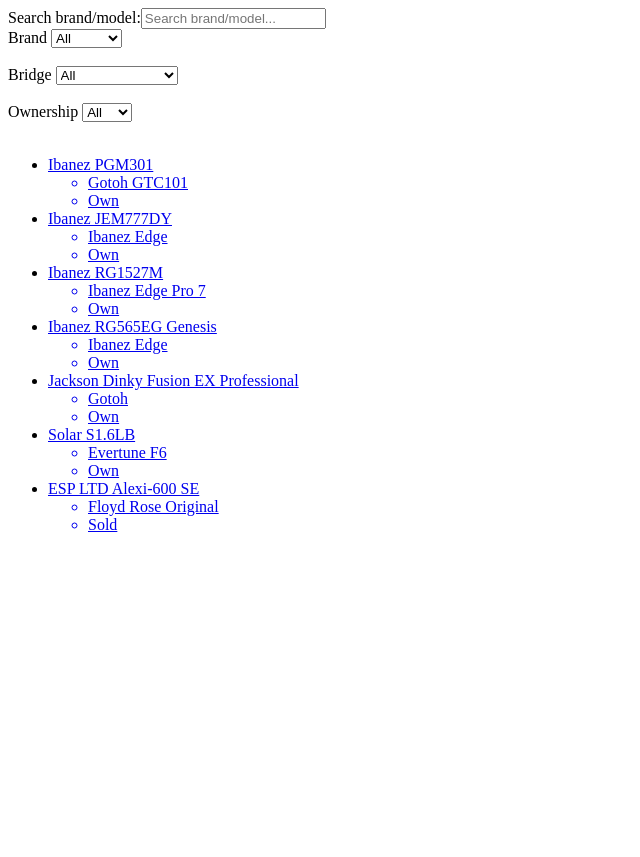
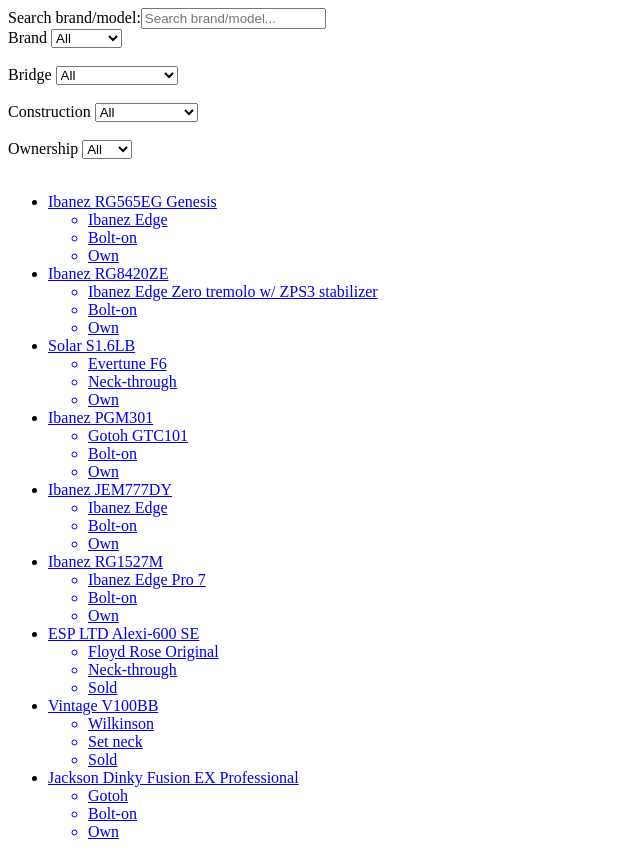
Before and after one commit to georgehieron/guitarchive, a Nuxt app: page / in a window 1280 px wide. Shown: the whole page, without its empty margins (0-640 px from the left). Before the commit the page ends 800 px from the top, so only its background shows below. Built offline with nearby package versions, Linux system fonts and the light colour scheme.

Commit message:
Add construction filter

```diff
--- a/assets/js/brands.js
+++ b/assets/js/brands.js
@@ -3,6 +3,7 @@
     { name: "Ibanez" },
     { name: "Jackson" },
     { name: "Solar" },
+    { name: "Vintage" },
 ]
 
 export default brands;
--- a/assets/js/bridges.js
+++ b/assets/js/bridges.js
@@ -1,7 +1,8 @@
 const bridges = [
+    { type: "Evertune" },
+    { type: "Fixed" },
     { type: "Floating Tremolo" },
-    { type: "Fixed" },
-    { type: "Evertune" },
+    { type: "Tune-O-Matic" },
 ]
 
 export default bridges;
--- /dev/null
+++ b/assets/js/constructions.js
@@ -0,0 +1,7 @@
+const constructions = [
+    { type: "Bolt-on" },
+    { type: "Neck-through" },
+    { type: "Set neck" },
+]
+
+export default constructions;
--- a/assets/js/guitars.js
+++ b/assets/js/guitars.js
@@ -1,10 +1,53 @@
 const guitars = [
+    {
+        brand: "Ibanez",
+        model: "RG565EG Genesis",
+        bridge: {
+            type: "Floating Tremolo",
+            name: "Ibanez Edge"
+        },
+        construction: {
+            type: "Bolt-on",
+            detail: "Tilt Joint"
+        },
+        ownership: "Own"
+    },
+    {
+        brand: "Ibanez",
+        model: "RG8420ZE",
+        bridge: {
+            type: "Floating Tremolo",
+            name: "Ibanez Edge Zero tremolo w/ ZPS3 stabilizer"
+        },
+        construction: {
+            type: "Bolt-on",
+            detail: "J.Custom AANJ"
+        },
+        ownership: "Own"
+    },
+    {
+        brand: "Solar",
+        model: "S1.6LB",
+        bridge: {
+            type: "Evertune",
+            name: "Evertune F6"
+        },
+        construction: {
+            type: "Neck-through",
+            detail: ""
+        },
+        ownership: "Own"
+    },
     {
         brand: "Ibanez",
         model: "PGM301",
         bridge: {
             type: "Fixed",
             name: "Gotoh GTC101"
+        },
+        construction: {
+            type: "Bolt-on",
+            detail: "AANJ"
         },
         ownership: "Own"
     },
@@ -15,6 +58,10 @@
             type: "Floating Tremolo",
             name: "Ibanez Edge"
         },
+        construction: {
+            type: "Bolt-on",
+            detail: "Cutaway Heel"
+        },
         ownership: "Own"
     },
     {
@@ -24,32 +71,9 @@
             type: "Floating Tremolo",
             name: "Ibanez Edge Pro 7"
         },
-        ownership: "Own"
-    },
-    {
-        brand: "Ibanez",
-        model: "RG565EG Genesis",
-        bridge: {
-            type: "Floating Tremolo",
-            name: "Ibanez Edge"
-        },
-        ownership: "Own"
-    },
-    {
-        brand: "Jackson",
-        model: "Dinky Fusion EX Professional",
-        bridge: {
-            type: "Floating Tremolo",
-            name: "Gotoh"
-        },
-        ownership: "Own"
-    },
-    {
-        brand: "Solar",
-        model: "S1.6LB",
-        bridge: {
-            type: "Evertune",
-            name: "Evertune F6"
+        construction: {
+            type: "Bolt-on",
+            detail: "AANJ"
         },
         ownership: "Own"
     },
@@ -60,7 +84,37 @@
             type: "Floating Tremolo",
             name: "Floyd Rose Original"
         },
+        construction: {
+            type: "Neck-through",
+            detail: ""
+        },
         ownership: "Sold"
+    },
+    {
+        brand: "Vintage",
+        model: "V100BB",
+        bridge: {
+            type: "Tune-O-Matic",
+            name: "Wilkinson"
+        },
+        construction: {
+            type: "Set neck",
+            detail: ""
+        },
+        ownership: "Sold"
+    },
+    {
+        brand: "Jackson",
+        model: "Dinky Fusion EX Professional",
+        bridge: {
+            type: "Floating Tremolo",
+            name: "Gotoh"
+        },
+        construction: {
+            type: "Bolt-on",
+            detail: ""
+        },
+        ownership: "Own"
     },
 ]
 
--- a/pages/_brand/_slug.vue
+++ b/pages/_brand/_slug.vue
@@ -3,6 +3,7 @@
     <h1>{{ this.name }}</h1>
     <ul>
       <li>{{ this.bridge.name }} ({{ this.bridge.type }})</li>
+      <li>{{ this.construction.type }}<span v-if="this.construction.detail"> ({{ this.construction.detail }})</span></li>
       <li>{{ this.ownership }}</li>
     </ul>
   </div>
@@ -26,6 +27,7 @@
         brand: filteredGuitar.brand,
         model: filteredGuitar.model,
         bridge: filteredGuitar.bridge,
+        construction: filteredGuitar.construction,
         ownership: filteredGuitar.ownership,
         slug: slug,
       };
--- a/pages/index.vue
+++ b/pages/index.vue
@@ -51,6 +51,26 @@
       <br /><br />
 
       <label
+        >Construction
+        <select
+          name="construction"
+          id="construction"
+          v-model="selectedConstruction"
+          :disabled="disabled == 1"
+        >
+          <option value="All">All</option>
+          <option
+            v-for="(construction, index) in constructions"
+            v-bind:value="construction.type"
+            v-bind:key="index"
+          >
+            {{ construction.type }}
+          </option>
+        </select>
+      </label>
+      <br /><br />
+
+      <label
         >Ownership
         <select
           name="ownership"
@@ -77,6 +97,7 @@
           <span>{{ item.name }}</span>
           <ul>
             <li>{{ item.bridge.name }}</li>
+            <li>{{ item.construction.type }}</li>
             <li>{{ item.ownership }}</li>
           </ul>
         </NuxtLink>
@@ -89,6 +110,7 @@
 import myGuitars from "../assets/js/guitars.js";
 import brands from "../assets/js/brands.js";
 import bridges from "../assets/js/bridges.js";
+import constructions from "../assets/js/constructions.js";
 import ownerships from "../assets/js/ownerships.js";
 
 export default {
@@ -102,6 +124,9 @@
       bridges: bridges,
       selectedBridge: "",
 
+      constructions: constructions,
+      selectedConstruction: "",
+
       ownerships: ownerships,
       selectedOwnership: "",
 
@@ -114,6 +139,7 @@
   mounted: function () {
     this.selectedBrand = "All";
     this.selectedBridge = "All";
+    this.selectedConstruction = "All";
     this.selectedOwnership = "All";
   },
 
@@ -121,6 +147,7 @@
     filteredItems: function () {
       let brandFilter = this.selectedBrand,
         bridgeFilter = this.selectedBridge,
+        constructionFilter = this.selectedConstruction,
         ownershipFilter = this.selectedOwnership,
         search = this.search;
       return this.guitars.filter(function (g) {
@@ -139,8 +166,12 @@
             }
           }
           if (filtered) {
+            if (constructionFilter && constructionFilter != "All") {
+              filtered = g.construction.type == constructionFilter;
+            }
+          }
+          if (filtered) {
             if (ownershipFilter && ownershipFilter != "All") {
-              console.log("dfsd");
               filtered = g.ownership == ownershipFilter;
             }
           }
```
